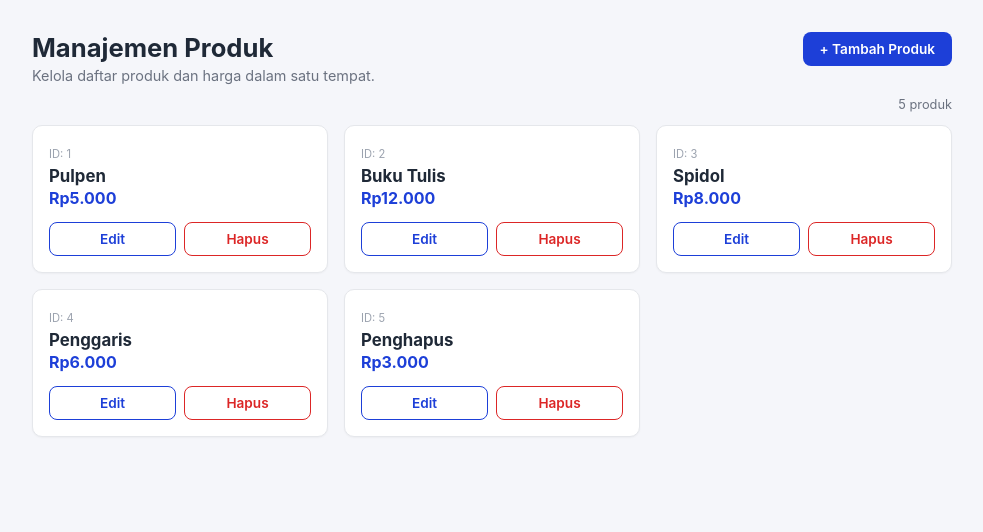
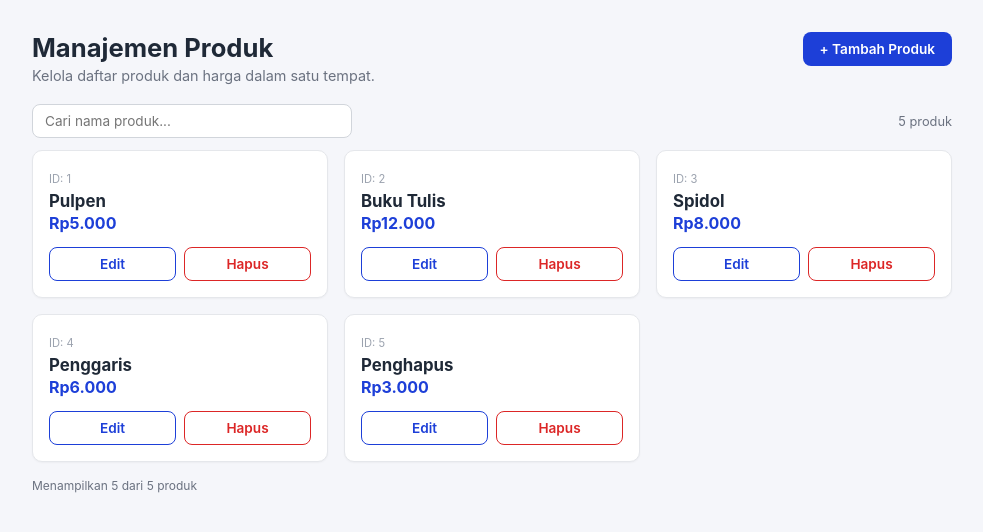
Before and after one commit to 4chie/042-class-pweb-express-database, a React (Vite) app in the folder frontend/: page / in a window 1280 px wide. Shown: the top 532 px of the page, without its empty margins (148-1131 px from the left). Built offline with nearby package versions, Linux system fonts and the light colour scheme.

Commit message:
feat: tambah pencarian produk berdasarkan nama dan info jumlah produk yang ditampilkan

```diff
--- a/frontend/src/App.jsx
+++ b/frontend/src/App.jsx
@@ -1,9 +1,15 @@
 import { useState } from "react";
 import { produkAwal } from "./data.js";
 import ProductList from "./components/ProductList.jsx";
+import SearchBar from "./components/SearchBar.jsx";
 
 export default function App() {
   const [produk, setProduk] = useState(produkAwal);
+  const [kataKunci, setKataKunci] = useState("");
+
+  const hasilFilter = produk.filter((p) =>
+    p.nama.toLowerCase().includes(kataKunci.trim().toLowerCase())
+  );
 
   return (
     <main className="container">
@@ -14,8 +20,17 @@ export default function App() {
         </div>
         <button className="btn btn-primary">+ Tambah Produk</button>
       </header>
-      <p className="count">{produk.length} produk</p>
-      <ProductList daftar={produk} onEdit={() => {}} onHapus={() => {}} />
+
+      <div className="toolbar">
+        <SearchBar nilai={kataKunci} onChange={setKataKunci} />
+        <span className="count">{produk.length} produk</span>
+      </div>
+
+      <ProductList daftar={hasilFilter} onEdit={() => {}} onHapus={() => {}} />
+
+      <p className="footer-info">
+        Menampilkan {hasilFilter.length} dari {produk.length} produk
+      </p>
     </main>
   );
 }
--- /dev/null
+++ b/frontend/src/components/SearchBar.jsx
@@ -0,0 +1,11 @@
+export default function SearchBar({ nilai, onChange }) {
+  return (
+    <input
+      type="search"
+      className="search"
+      placeholder="Cari nama produk..."
+      value={nilai}
+      onChange={(e) => onChange(e.target.value)}
+    />
+  );
+}
--- a/frontend/src/index.css
+++ b/frontend/src/index.css
@@ -132,3 +132,28 @@ body {
   color: #6b7280;
   padding: 32px 0;
 }
+
+.toolbar {
+  display: flex;
+  align-items: center;
+  justify-content: space-between;
+  gap: 12px;
+  margin-top: 20px;
+}
+
+.search {
+  flex: 1;
+  max-width: 320px;
+  font: inherit;
+  font-size: 0.85rem;
+  padding: 8px 12px;
+  border: 1px solid #d1d5db;
+  border-radius: 8px;
+  background: #fff;
+}
+
+.footer-info {
+  margin-top: 16px;
+  font-size: 0.75rem;
+  color: #6b7280;
+}
```
